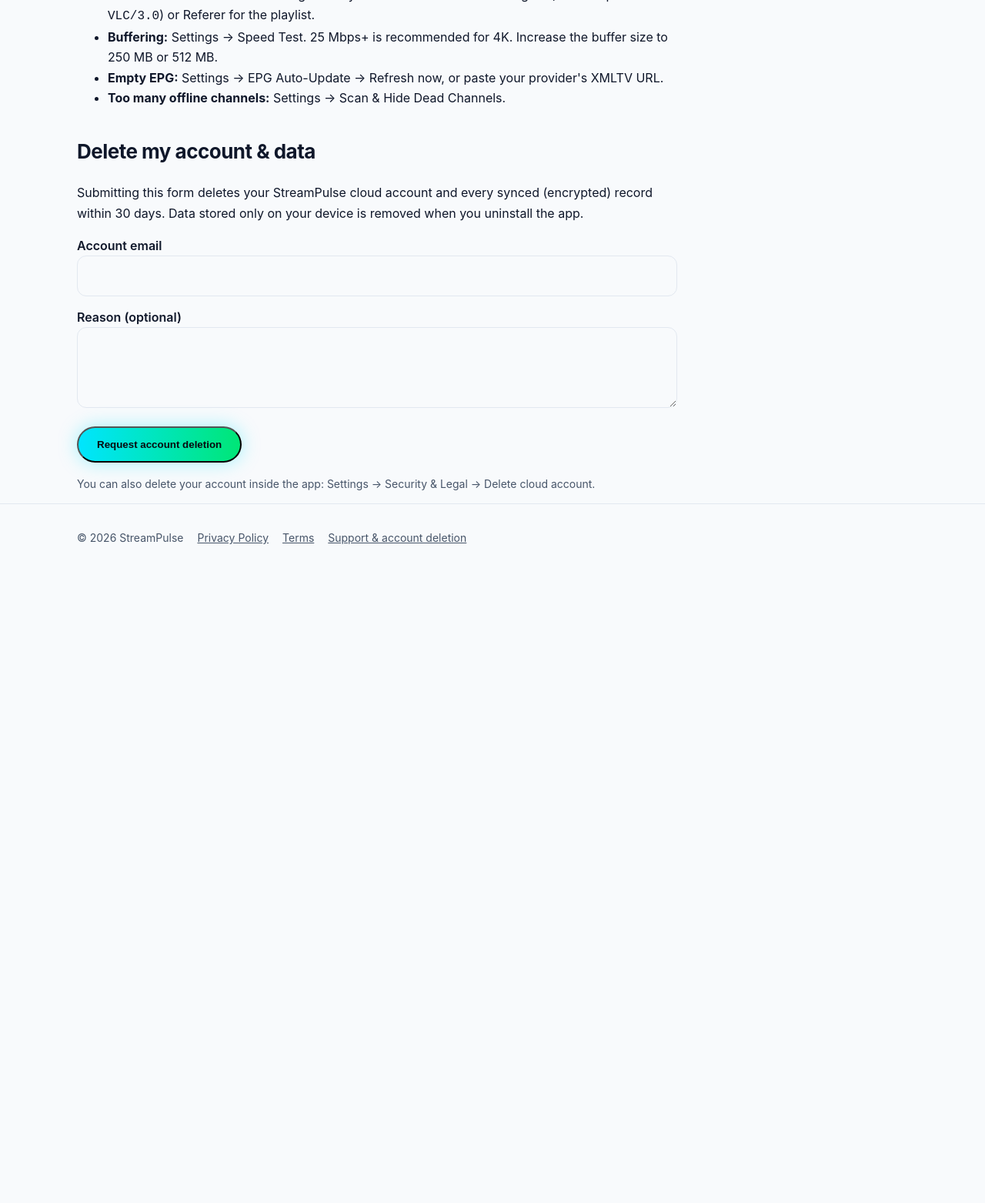
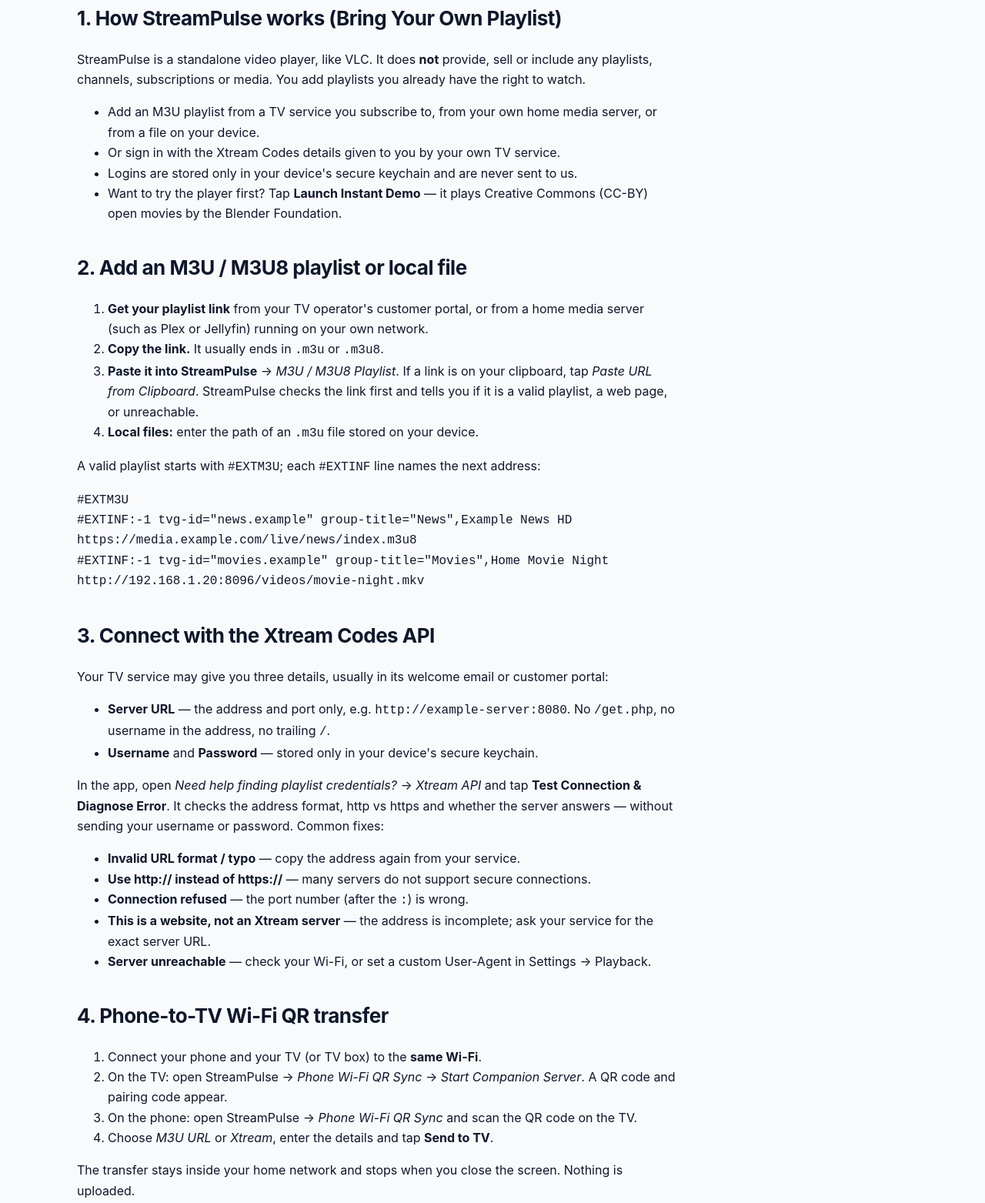
Before and after one commit to sunilkumar101/streampulse-web, a plain HTML site: page support.html in a window 1280 px wide. Shown: the part 314-1877 px from the top of the page at 77% size. Before the commit the page ends 1056 px from the top, so only its background shows below. Drawn offline with Linux system fonts and the light colour scheme.

Commit message:
Support: 4-part setup guide; terms: demo is Blender CC-BY only
- support.html: How StreamPulse works (BYOP), Add M3U / local files,
  Connect Xtream API (with diagnostics), Phone-to-TV Wi-Fi QR transfer
- No links to any content or channel sources
- terms.html: demo content wording matches the app

Co-Authored-By: Claude Opus 5.5 <noreply@anthropic.com>

```diff
--- a/support.html
+++ b/support.html
@@ -8,6 +8,54 @@
 <main class="wrap"><article>
 <h1>Support</h1>
 <p>Need help adding a playlist, fixing buffering or pairing your TV? Email <a href="mailto:support@streampulse.app">support@streampulse.app</a> — we reply within 48 hours.</p>
+<nav class="toc"><a href="#how-it-works">How StreamPulse works</a> · <a href="#m3u">Add M3U / local files</a> · <a href="#xtream">Connect Xtream API</a> · <a href="#phone-to-tv">Phone-to-TV QR transfer</a> · <a href="#delete">Delete my account</a></nav>
+
+<h2 id="how-it-works">1. How StreamPulse works (Bring Your Own Playlist)</h2>
+<p>StreamPulse is a standalone video player, like VLC. It does <b>not</b> provide, sell or include any playlists, channels, subscriptions or media. You add playlists you already have the right to watch.</p>
+<ul>
+<li>Add an M3U playlist from a TV service you subscribe to, from your own home media server, or from a file on your device.</li>
+<li>Or sign in with the Xtream Codes details given to you by your own TV service.</li>
+<li>Logins are stored only in your device's secure keychain and are never sent to us.</li>
+<li>Want to try the player first? Tap <b>Launch Instant Demo</b> — it plays Creative Commons (CC-BY) open movies by the Blender Foundation.</li>
+</ul>
+
+<h2 id="m3u">2. Add an M3U / M3U8 playlist or local file</h2>
+<ol>
+<li><b>Get your playlist link</b> from your TV operator's customer portal, or from a home media server (such as Plex or Jellyfin) running on your own network.</li>
+<li><b>Copy the link.</b> It usually ends in <code>.m3u</code> or <code>.m3u8</code>.</li>
+<li><b>Paste it into StreamPulse</b> → <i>M3U / M3U8 Playlist</i>. If a link is on your clipboard, tap <i>Paste URL from Clipboard</i>. StreamPulse checks the link first and tells you if it is a valid playlist, a web page, or unreachable.</li>
+<li><b>Local files:</b> enter the path of an <code>.m3u</code> file stored on your device.</li>
+</ol>
+<p>A valid playlist starts with <code>#EXTM3U</code>; each <code>#EXTINF</code> line names the next address:</p>
+<pre><code>#EXTM3U
+#EXTINF:-1 tvg-id="news.example" group-title="News",Example News HD
+https://media.example.com/live/news/index.m3u8
+#EXTINF:-1 tvg-id="movies.example" group-title="Movies",Home Movie Night
+http://192.168.1.20:8096/videos/movie-night.mkv</code></pre>
+
+<h2 id="xtream">3. Connect with the Xtream Codes API</h2>
+<p>Your TV service may give you three details, usually in its welcome email or customer portal:</p>
+<ul>
+<li><b>Server URL</b> — the address and port only, e.g. <code>http://example-server:8080</code>. No <code>/get.php</code>, no username in the address, no trailing <code>/</code>.</li>
+<li><b>Username</b> and <b>Password</b> — stored only in your device's secure keychain.</li>
+</ul>
+<p>In the app, open <i>Need help finding playlist credentials?</i> → <i>Xtream API</i> and tap <b>Test Connection &amp; Diagnose Error</b>. It checks the address format, http vs https and whether the server answers — without sending your username or password. Common fixes:</p>
+<ul>
+<li><b>Invalid URL format / typo</b> — copy the address again from your service.</li>
+<li><b>Use http:// instead of https://</b> — many servers do not support secure connections.</li>
+<li><b>Connection refused</b> — the port number (after the <code>:</code>) is wrong.</li>
+<li><b>This is a website, not an Xtream server</b> — the address is incomplete; ask your service for the exact server URL.</li>
+<li><b>Server unreachable</b> — check your Wi-Fi, or set a custom User-Agent in Settings → Playback.</li>
+</ul>
+
+<h2 id="phone-to-tv">4. Phone-to-TV Wi-Fi QR transfer</h2>
+<ol>
+<li>Connect your phone and your TV (or TV box) to the <b>same Wi-Fi</b>.</li>
+<li>On the TV: open StreamPulse → <i>Phone Wi-Fi QR Sync</i> → <i>Start Companion Server</i>. A QR code and pairing code appear.</li>
+<li>On the phone: open StreamPulse → <i>Phone Wi-Fi QR Sync</i> and scan the QR code on the TV.</li>
+<li>Choose <i>M3U URL</i> or <i>Xtream</i>, enter the details and tap <b>Send to TV</b>.</li>
+</ol>
+<p>The transfer stays inside your home network and stops when you close the screen. Nothing is uploaded.</p>
 <h2>Quick fixes</h2>
 <ul>
 <li><b>Stream shows HTTP 403:</b> Settings → Playback → set a custom User-Agent (for example <code>VLC/3.0</code>) or Referer for the playlist.</li>
@@ -23,7 +71,7 @@
 <input type="hidden" name="request" value="DELETE_ACCOUNT">
 <p><button class="btn neon" type="submit">Request account deletion</button></p>
 </form>
-<p class="legal">You can also delete your account inside the app: Settings → Security &amp; Legal → Delete cloud account.</p>
+<p class="legal">You can also delete your account inside the app: Settings → Security &amp; Legal → Cloud Sync → Delete cloud account.</p>
 </article></main>
 <footer><div class="wrap"><span>© 2026 StreamPulse</span><a href="privacy-policy.html">Privacy Policy</a>
 <a href="terms.html">Terms</a><a href="support.html">Support &amp; account deletion</a></div></footer></body></html>
```
Also changed, not shown: terms.html (+1 -1 lines).
